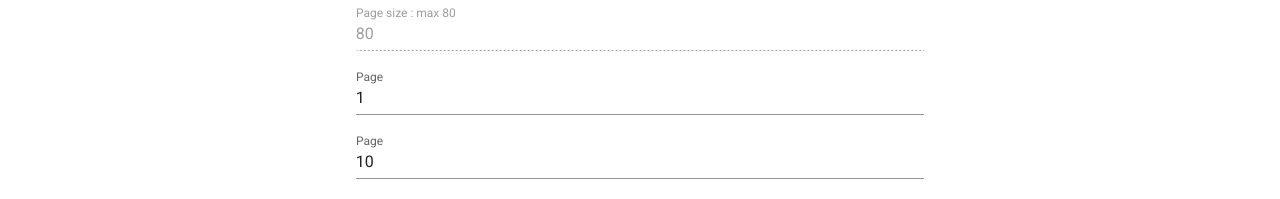
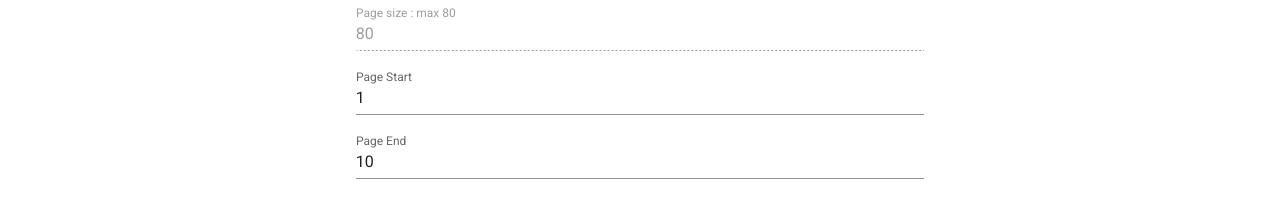
Before and after one commit to sockkingking/pexels-crawler, a Vue app: page / in a window 1280 px wide. Shown: the part 228-427 px from the top of the page. Built offline with nearby package versions, Linux system fonts and the light colour scheme.

Commit message:
refactor

```diff
--- a/src/components/Crawler.vue
+++ b/src/components/Crawler.vue
@@ -53,14 +53,14 @@
           ></v-text-field>
           <v-text-field
               class="mt-5"
-              label="Page"
+              label="Page Start"
               hide-details="auto"
               v-model="pageStart"
               :rules="rulesNumb"
           ></v-text-field>
           <v-text-field
               class="mt-5"
-              label="Page"
+              label="Page End"
               hide-details="auto"
               v-model="pageEnd"
               :rules="rulesNumb"
```
